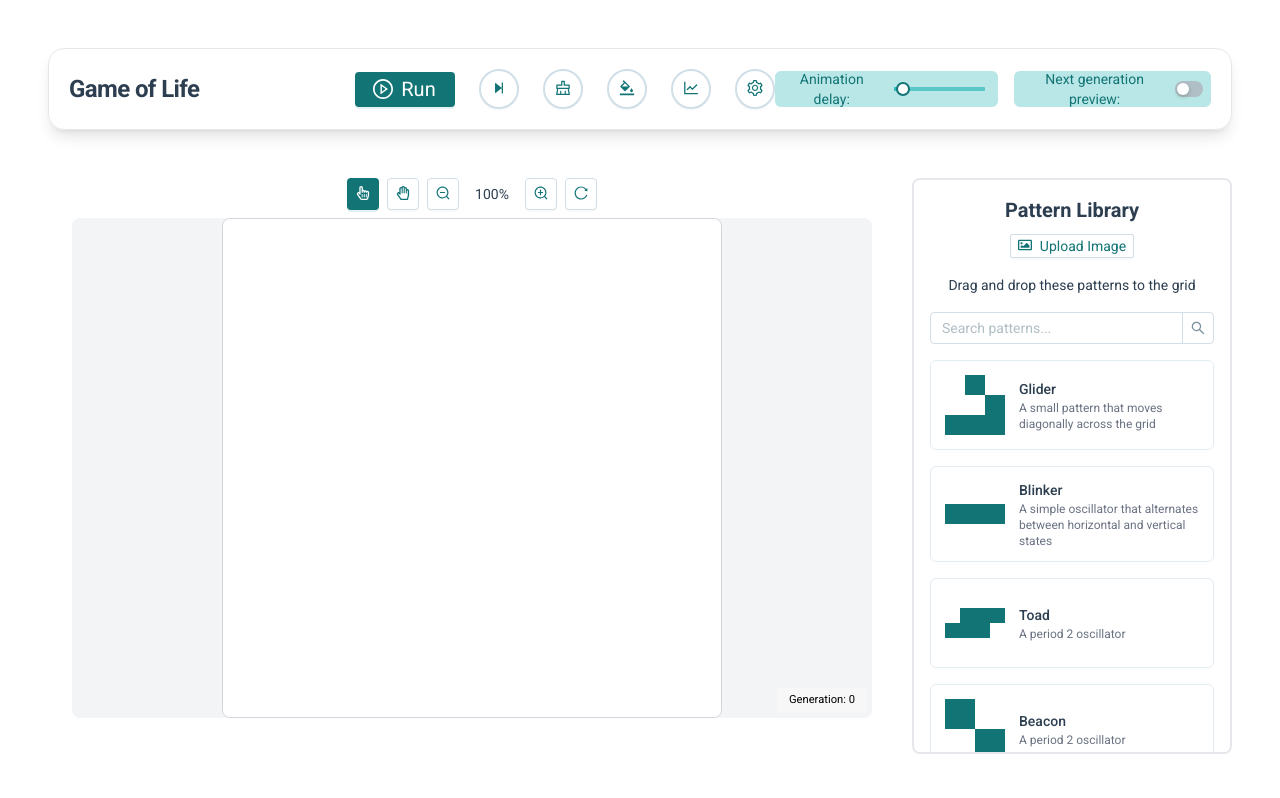
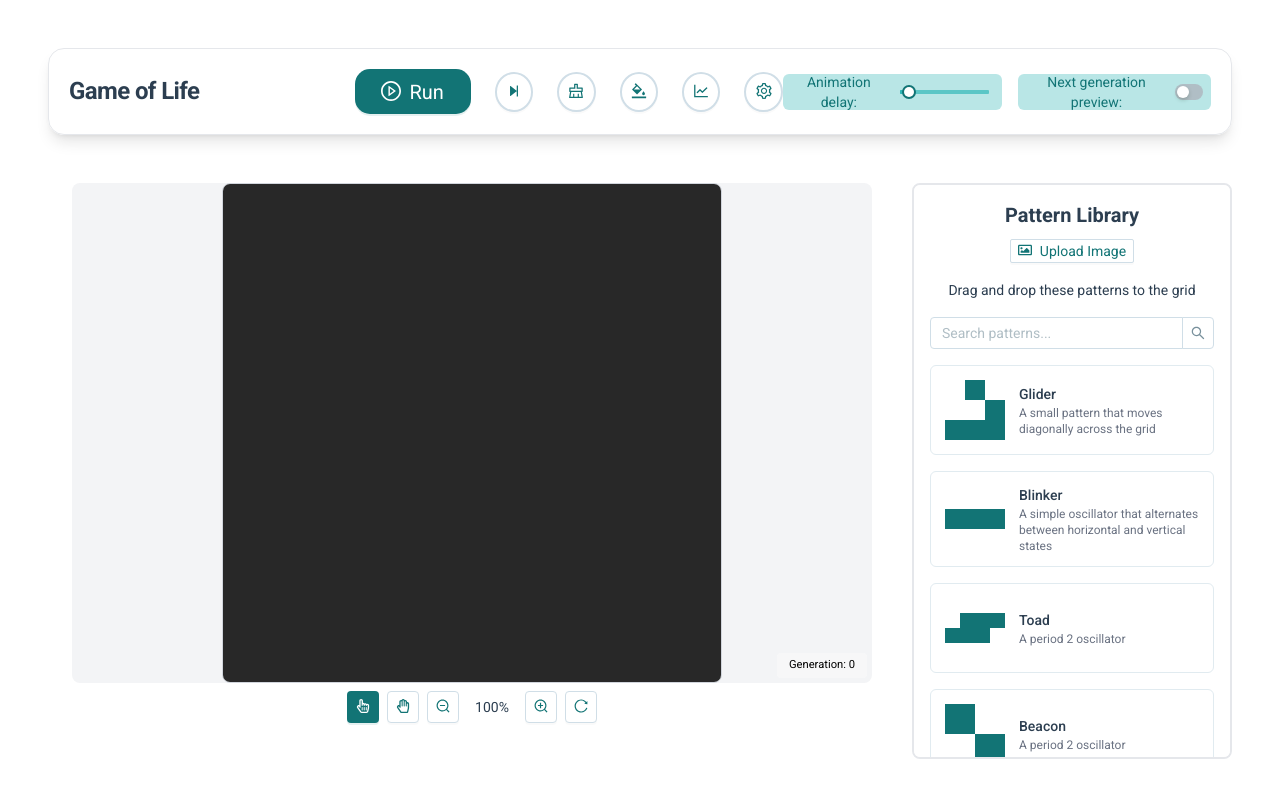
Before and after one commit to sreerag-ms/conways-game-of-life-group-project, a React (Vite) app: page / in a window 1280 px wide. Shown: the top 798 px of the page. Built offline with nearby package versions, Linux system fonts and the light colour scheme.

Commit message:
Minor UI upgrades

```diff
--- a/src/components/Game/GridSection/index.jsx
+++ b/src/components/Game/GridSection/index.jsx
@@ -8,11 +8,11 @@ const GridSection = ({ setStabilizedModalOpen }) => (
   <GridWrapper>
     <div className="flex flex-col items-center w-full lg:flex-row md:items-start md:space-x-4">
       <div className="flex flex-col items-center mb-4 md:mb-0 md:flex-grow">
-        <div className="w-full mb-2">
-          <ToolBar />
-        </div>
         <div className="flex justify-center w-full">
           <WebGLGrid />
+        </div>
+        <div className="w-full mt-2">
+          <ToolBar />
         </div>
       </div>
       <div className="flex flex-col w-full gap-4 md:w-80">
--- a/src/components/Game/SimulationControls/Controls.jsx
+++ b/src/components/Game/SimulationControls/Controls.jsx
@@ -71,7 +71,7 @@ const Controls = () => {
           onClick={isRunning ? stopSimulation : startSimulation}
           shape="rounded"
           className="flex items-center justify-center"
-          style={{ width: '100px', height: '35px', fontSize: '20px', borderWidth: '2px' }}
+          style={{ width: '120px', height: '45px', fontSize: '20px', borderWidth: '2px', borderRadius: '15px' }}
         >
           {isRunning ? 'Pause' : 'Run'}
         </Button>
--- a/src/components/Game/index.jsx
+++ b/src/components/Game/index.jsx
@@ -7,6 +7,7 @@ import SimulationControls from './SimulationControls';
 const Game = ({ setStabilizedModalOpen }) => (
   <Content className="p-3 md:p-6 lg:p-12">
     <SimulationControls />
+
     <div className="pb-4 overflow-auto">
       <GridSection setStabilizedModalOpen={setStabilizedModalOpen} />
     </div>
--- a/src/components/modals/ImagePatternModal.jsx
+++ b/src/components/modals/ImagePatternModal.jsx
@@ -30,7 +30,7 @@ const ImagePatternModal = ({ isVisible, onClose }) => {
     >
       <div className="flex flex-col gap-6">
         <div>
-          <h3 className="mb-3 text-base font-medium">Image Pattern Editor</h3>
+          <h3 className="mb-3 text-base font-medium"></h3>
           <p className="mb-3 text-sm text-gray-600">
             Upload an image to convert it into a game pattern. Dark pixels will become live cells.
           </p>
--- a/src/hooks/constants.js
+++ b/src/hooks/constants.js
@@ -1,6 +1,6 @@
 export const DEFAULT_COLORS  = [
-  { key: 'alive', label: 'Alive Cells', defaultColor: '#4682B4' },
-  { key: 'dead', label: 'Dead Cells', defaultColor: '#ffffff' },
+  { key: 'alive', label: 'Alive Cells', defaultColor: '#e7e7e7' },
+  { key: 'dead', label: 'Dead Cells', defaultColor: '#282828' },
   { key: 'born', label: 'Born Cells (Will appear)', defaultColor: '#DAFFCB' },
   { key: 'die', label: 'Dying Cells (Will disappear)', defaultColor: '#f87171' },
 ];
```
